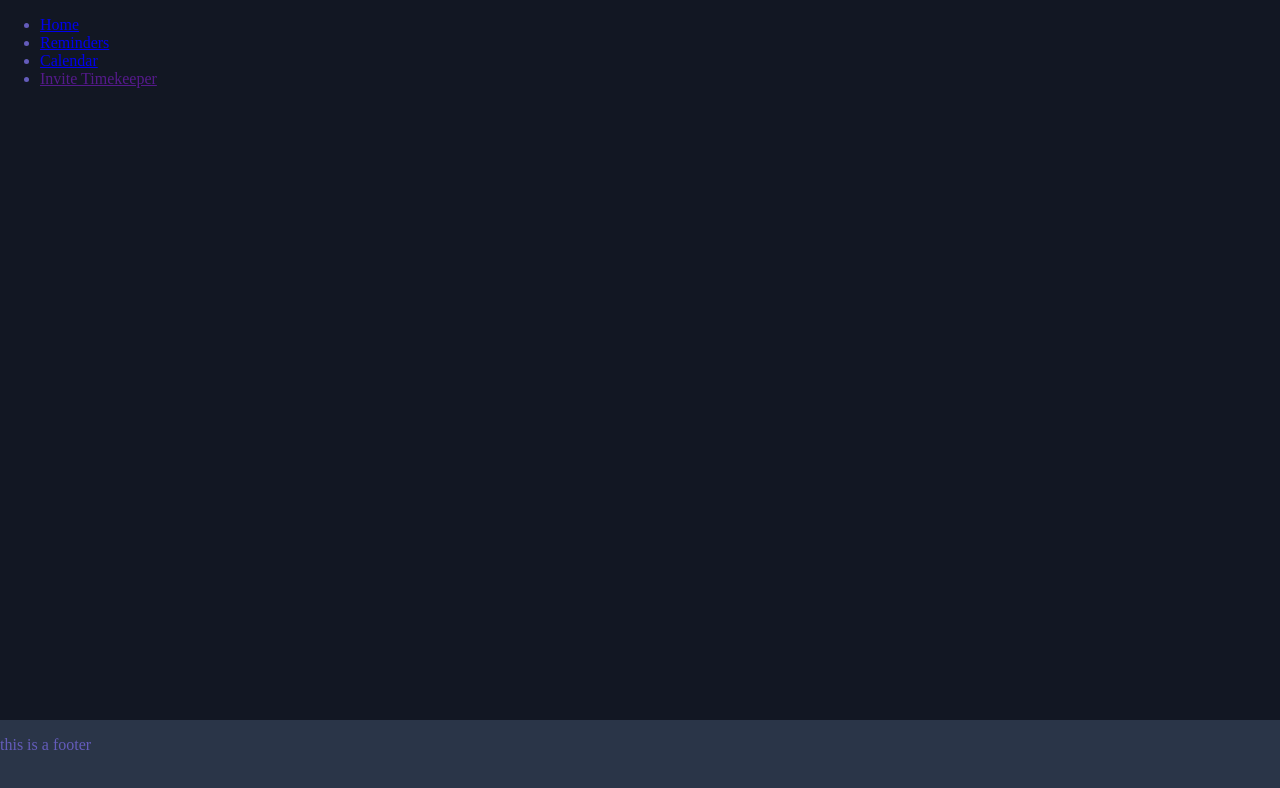
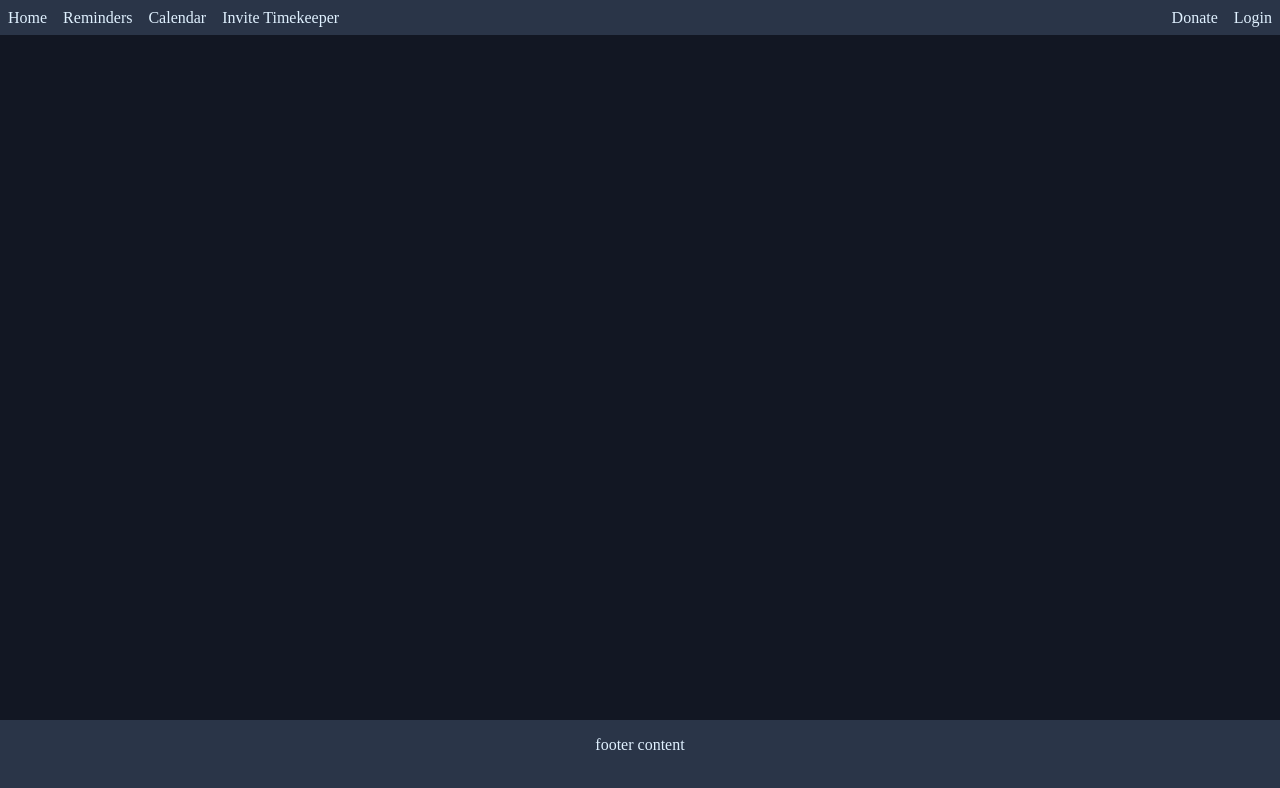
Before and after one commit to Dukky0/Website-Practice, a plain HTML site: page Practice 1/index.html in a window 1280 px wide. Drawn offline with Linux system fonts and the light colour scheme.

Commit message:
Header/Footer Styles + Login File
-Fixed footer position styles to account for overflowing text in the page content

- Positioned elements in the header

- Created a login.html page

```diff
--- a/Practice 1/index.html
+++ b/Practice 1/index.html
@@ -5,21 +5,29 @@
         <script src="./scripts/main.js" defer></script>
     </head>
     <body>
+        <div id="page-content">
+            <div id="content-wrap">
                 <header>
                     <nav>
                         <ul>
-                    <li id="home-btn" class="rnd-btn-style"><a href="./index.html">Home</a></li>
-                    <li id="reminders-btn" class="rnd-btn-style"><a href="./reminders.html">Reminders</a></li>
-                    <li id="calendar-btn" class="rnd-btn-style"><a href="./calendar.html">Calendar</a></li>
-                    <li id="invite-btn" class="rnd-btn-style"><a href="" target="_blank">Invite Timekeeper</a></li>
+                            <li id="home-btn" class="rnd-btn-style nav-left"><a href="./index.html">Home</a></li>
+                            <li id="reminders-btn" class="rnd-btn-style nav-left"><a href="./reminders.html">Reminders</a></li>
+                            <li id="calendar-btn" class="rnd-btn-style nav-left"><a href="./calendar.html">Calendar</a></li>
+                            <li id="invite-btn" class="rnd-btn-style nav-left"><a href="" target="_blank">Invite Timekeeper</a></li>
+                            <li id="login-btn" class="rnd-btn-stlye nav-right"><a href="">Login</a></li>
+                            <li id="donate-btn" class="rnd-btn-style nav-right"><a href="" target="_blank">Donate</a></li>
                         </ul>
                     </nav>
                 </header>
                 <main>
 
                 </main>
+            </div>
             <footer>
-            <p>this is a footer</p>
+                <div>
+                    <p class="center-txt">footer content</p>
+                </div>
             </footer>
+        </div>
     </body>
 </html>
--- a/Practice 1/styles/main.css
+++ b/Practice 1/styles/main.css
@@ -12,11 +12,45 @@ body {
     --primary-bg: #121723;
     --secondary-bg: #2a3548;
     --primary-accent: #645CBB;
-    --secondary-accent: #78c2ff;
+    /* --secondary-accent: #78c2ff; */
+    --secondary-accent: #e0f1ff;
 
     background-color: var(--primary-bg);
-    color: var(--primary-accent);
+    color: var(--secondary-accent);
     margin: 0;
+}
+
+header {
+    background-color: var(--secondary-bg);
+    height: auto;
+    padding: 0.5em;
+}
+
+header * {
+    color: var(--secondary-accent);
+}
+
+header a:link {
+    text-decoration: none;
+}
+
+header a:visited {
+    text-decoration: none;
+}
+
+nav * {
+    vertical-align: middle;
+    display: inline;
+}
+
+.nav-left {
+    float: left;
+    margin-right: 1em;
+}
+
+.nav-right {
+    float: right;
+    margin-left: 1em;
 }
 
 footer {
@@ -26,3 +60,13 @@ footer {
     width: 100%;
     height: 5rem;
 }
+
+.center-txt {
+    text-align: center;
+}
+
+.center-img {
+    display: block;
+    margin-left: auto;
+    margin-right: auto;
+}
```
Also changed, not shown: Practice 1/login.html (added). Lines whose indentation alone changed are shown as unchanged.
